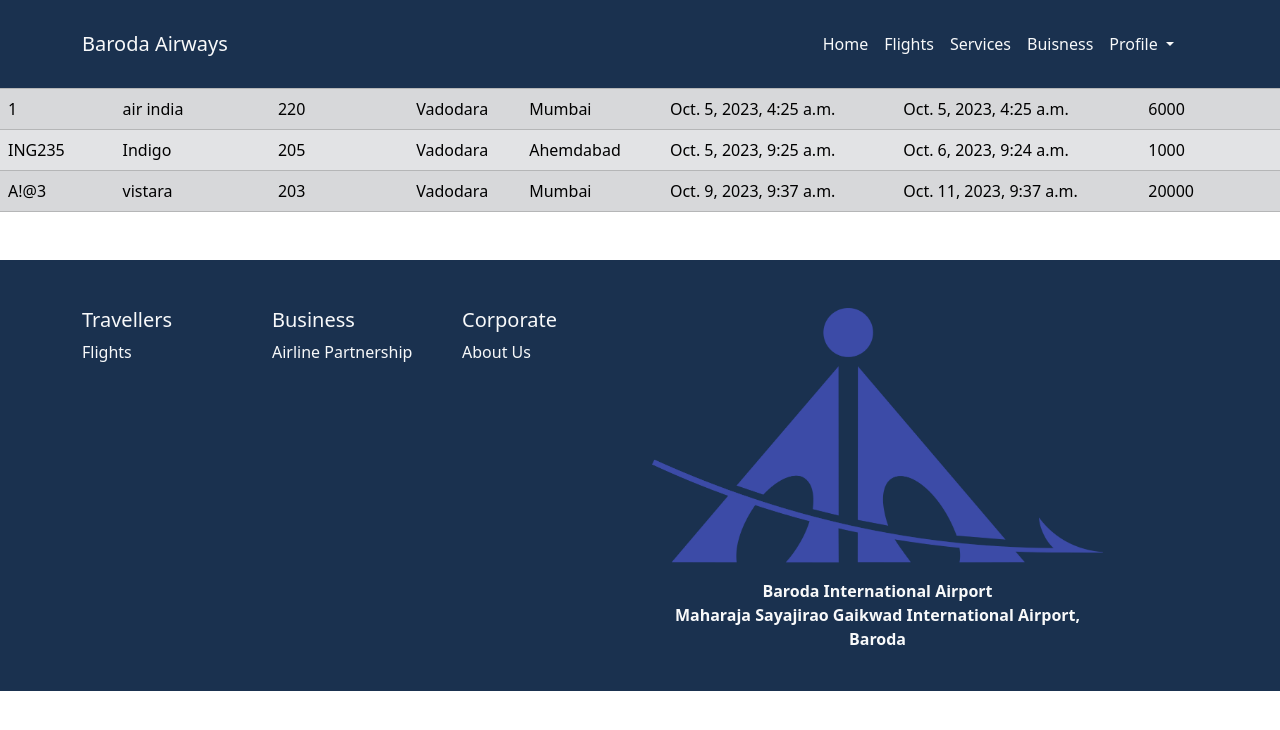
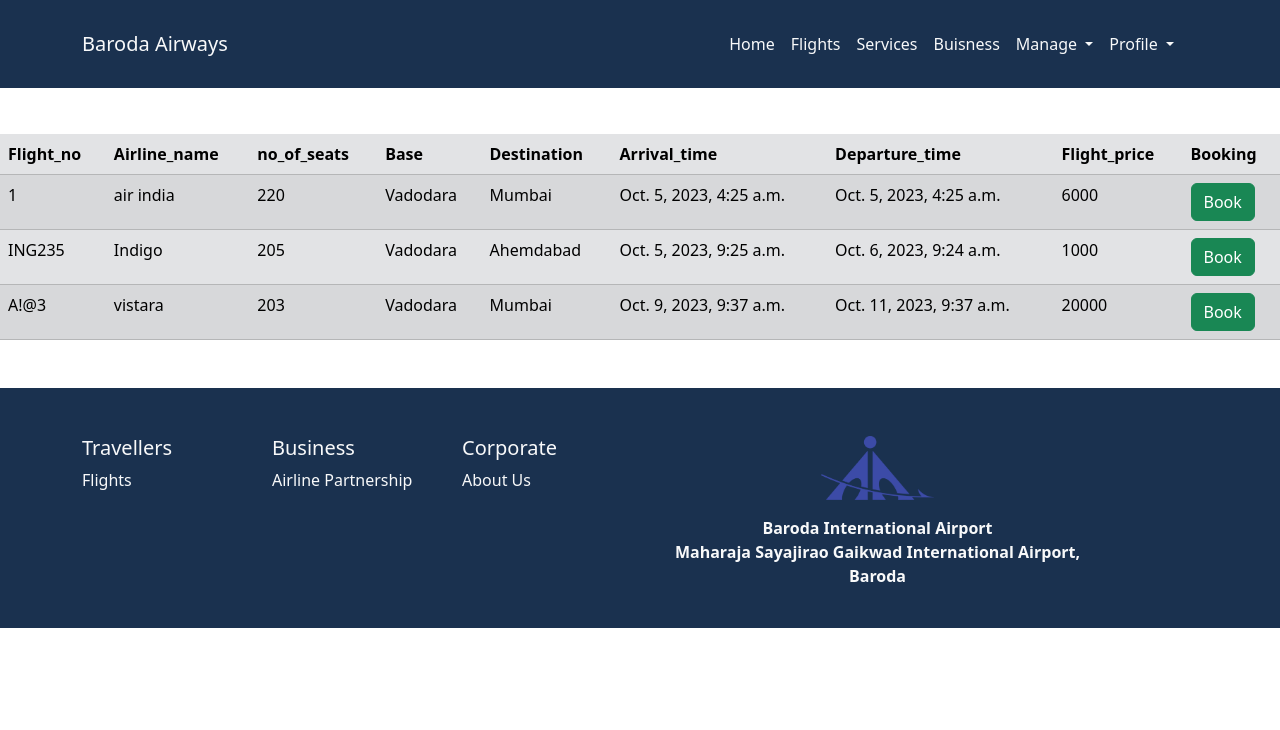
Before and after one commit to Sachinkalgude/Airport_Management_System, a Django app: page /all_flights/ in a window 1280 px wide. Shown: the top 730 px of the page. Run offline with Django 4.2, Linux system fonts and the light colour scheme; data comes from the database, SQL or seed files in the repository; both versions use the stored data as it was after the commit.

Commit message:
files modified

```diff
--- a/Flights/urls.py
+++ b/Flights/urls.py
@@ -8,6 +8,7 @@
     search_Flights,
     business_page,
     service_page,
+    main_page,
 )
 
 
@@ -24,4 +25,6 @@
     path('business_page/', business_page, name='businesspage'),
     # service page
     path('service_page/', service_page, name='servicepage'),
+    #main page
+    path('home_page/',main_page,name="HOME")
 ]
--- a/Flights/views.py
+++ b/Flights/views.py
@@ -81,3 +81,7 @@
 
 def service_page(request):
     return render(request, 'service.html')
+
+# index
+def main_page(request):
+    return render(request,'index.html')
--- a/templates/base.html
+++ b/templates/base.html
@@ -53,7 +53,7 @@
                   <a
                     class="nav-link active text-light"
                     aria-current="page"
-                    href="#"
+                    href="{% url 'HOME'%}"
                     >Home</a
                   >
                 </li>
@@ -82,6 +82,36 @@
                     data-bs-toggle="dropdown"
                     aria-expanded="false"
                   >
+                    Manage
+                  </a>
+                  <ul class="dropdown-menu">
+                    <li>
+                      <a class="dropdown-item" href="{% url 'home' %}"
+                        >Passengers Data</a
+                      >
+                    </li>
+                    <li>
+                      <a class="dropdown-item" href="#"
+                        >Flights Data</a
+                      >
+                    </li>
+                    <hr class="dropdown-divider" />
+                    <li>
+                      <a class="dropdown-item" href="{% url 'logout_user' %}"
+                        >Log-out</a
+                      >
+                    </li>
+                  </ul>
+                </li>
+                {% comment %} Other {% endcomment %}
+                <li class="nav-item dropdown">
+                  <a
+                    class="nav-link dropdown-toggle text-light"
+                    href="{% url 'profile_us' %}"
+                    role="button"
+                    data-bs-toggle="dropdown"
+                    aria-expanded="false"
+                  >
                     Profile
                   </a>
                   <ul class="dropdown-menu">
@@ -94,12 +124,6 @@
                       <a class="dropdown-item" href="{% url 'logout_user' %}"
                         >Log-out</a
                       >
-                    </li>
-                    <li>
-                      <hr class="dropdown-divider" />
-                    </li>
-                    <li>
-                      <a class="dropdown-item" href="#">Settings</a>
                     </li>
                   </ul>
                 </li>
@@ -167,7 +191,7 @@
           <div
             class="col-lg-5 ft-logo order-lg-4 order-1 text-center text-lg-left text-light"
           >
-            <img src="{% static '/airport_logo.png' %}" class="img-fluid" />
+            <img src="{% static '/airport_logo.png' %}" class="img-fluid w-25" />
             <p class="mt-3 txt-light text-center text-lg-left">
               <b>
                 Baroda International Airport
--- a/templates/flights.html
+++ b/templates/flights.html
@@ -5,6 +5,7 @@
   integrity="sha384-T3c6CoIi6uLrA9TneNEoa7RxnatzjcDSCmG1MXxSR1GAsXEV/Dwwykc2MPK8M2HN"
   crossorigin="anonymous"
 />
+<h2 class="text-center text-primary my-5">Flights</h2>
 {% if fg %}
 <table class="table table-secondary table-striped my-5">
   <thead>
@@ -17,6 +18,7 @@
       <th scope="col">Arrival_time</th>
       <th scope="col">Departure_time</th>
       <th scope="col">Flight_price</th>
+      <th scope="col">Booking</th>
     </tr>
   </thead>
   <tbody>
@@ -30,6 +32,8 @@
       <td>{{st.Departure_time}}</td>
       <td>{{st.Arrival_time}}</td>
       <td>{{st.Flight_price}}</td>
+      <td>
+        <a href="" class="btn btn-success btn-md">Book</a>
       </td>
     </tr>
     {% endfor %}
--- a/templates/index.html
+++ b/templates/index.html
@@ -28,7 +28,7 @@
     <h6 class="text-danger">*T&C apply</h6>
   </div>
 </div>
-<div class="container border border-dark border-1 rounded-4 p-2">
+{% comment %} <div class="container border border-dark border-1 rounded-4 p-2">
   <p class="fw-medium">Search Flight</p>
   <form action="" method="get">
     <div
@@ -54,7 +54,7 @@
     <br />
     <button class="btn btn-success" type="submit" name="search">Search</button>
   </form>
-</div>
+</div> {% endcomment %}
 <!-- 2nd -->
 <div class="sectionTitle aem-GridColumn aem-GridColumn--default--12">
   <div class="container section-title">
--- a/templates/profile.html
+++ b/templates/profile.html
@@ -13,7 +13,7 @@
 <table class="table table-secondary table-striped my-5">
   <thead>
     <tr>
-      <th scope="col">username</th>
+      {% comment %} <th scope="col">username</th> {% endcomment %}
       <th scope="col">email</th>
       <th scope="col">Type</th>
       <th scope="col">first_name</th>
@@ -25,7 +25,7 @@
   <tbody>
     {% comment %} {% for dt in sl %} {% endcomment %}
     <tr>
-      <td>{{sl.username}}</td>
+      {% comment %} <td>{{sl.username}}</td> {% endcomment %}
       <td>{{sl.email}}</td>
       <td>{{sl.Type}}</td>
       <td>{{sl.first_name}}</td>
--- a/templates/update.html
+++ b/templates/update.html
@@ -18,7 +18,7 @@
   <body>
     <form action="" method="POST">
       {% csrf_token %} {{pforms.as_p}}
-      <button type="submit">submit</button>
+      <button class="btn btn-primary" type="submit">submit</button>
     </form>
     <hr />
     <script
```
Also changed, not shown: templates/all_data.html (+6 -5 lines), db.sqlite3.
